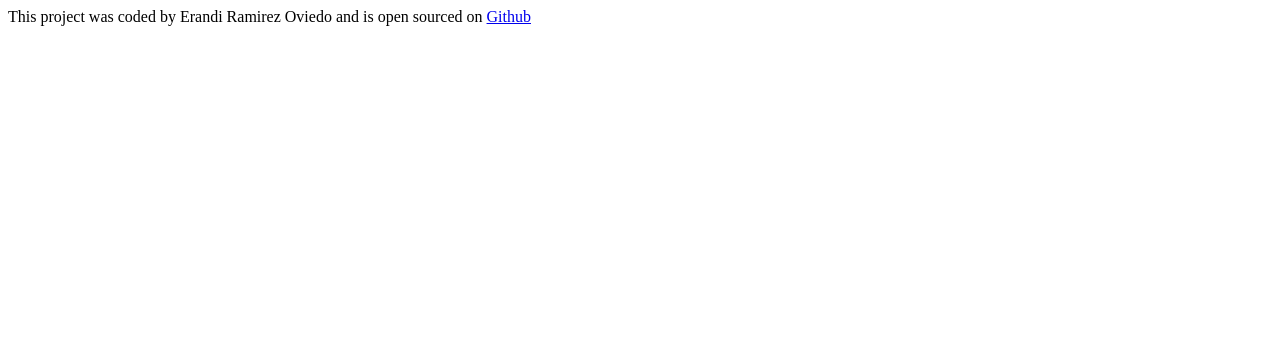
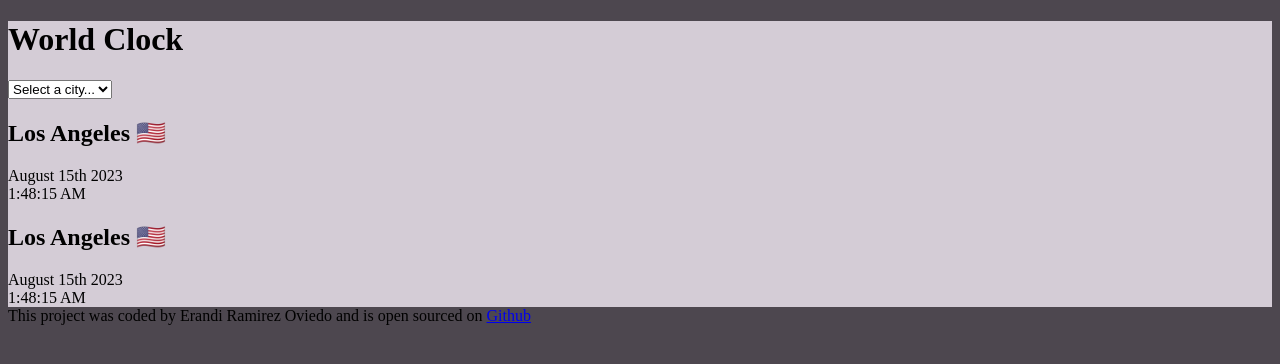
Before and after one commit to workerandi/WorldClock, a plain HTML site: page index.html in a window 1280 px wide. Drawn offline with Linux system fonts and the light colour scheme.

Commit message:
Added basic HTML

```diff
--- a/css/style.css
+++ b/css/style.css
@@ -0,0 +1,6 @@
+body {
+  background-color: #4d474f;
+}
+.container {
+  background-color: #d4ccd6;
+}
--- a/index.html
+++ b/index.html
@@ -8,6 +8,25 @@
     <title>World Clock - Erandi Ramirez Oviedo</title>
   </head>
   <body>
+    <div class="container">
+      <h1>World Clock</h1>
+      <select>
+        <option value="">Select a city...</option>
+        <option value="">New York</option>
+        <option value="">Seoul</option>
+        <option value="">Morelia</option>
+      </select>
+      <div class="cities">
+        <h2>Los Angeles 🇺🇸</h2>
+        <div class="date">August 15th 2023</div>
+        <div class="time">1:48:15 AM</div>
+      </div>
+      <div class="cities">
+        <h2>Los Angeles 🇺🇸</h2>
+        <div class="date">August 15th 2023</div>
+        <div class="time">1:48:15 AM</div>
+      </div>
+    </div>
     <footer>
       This project was coded by Erandi Ramirez Oviedo and is open sourced on
       <a href="https://github.com/workerandi/WorldClock.git" target="_blank"
```
